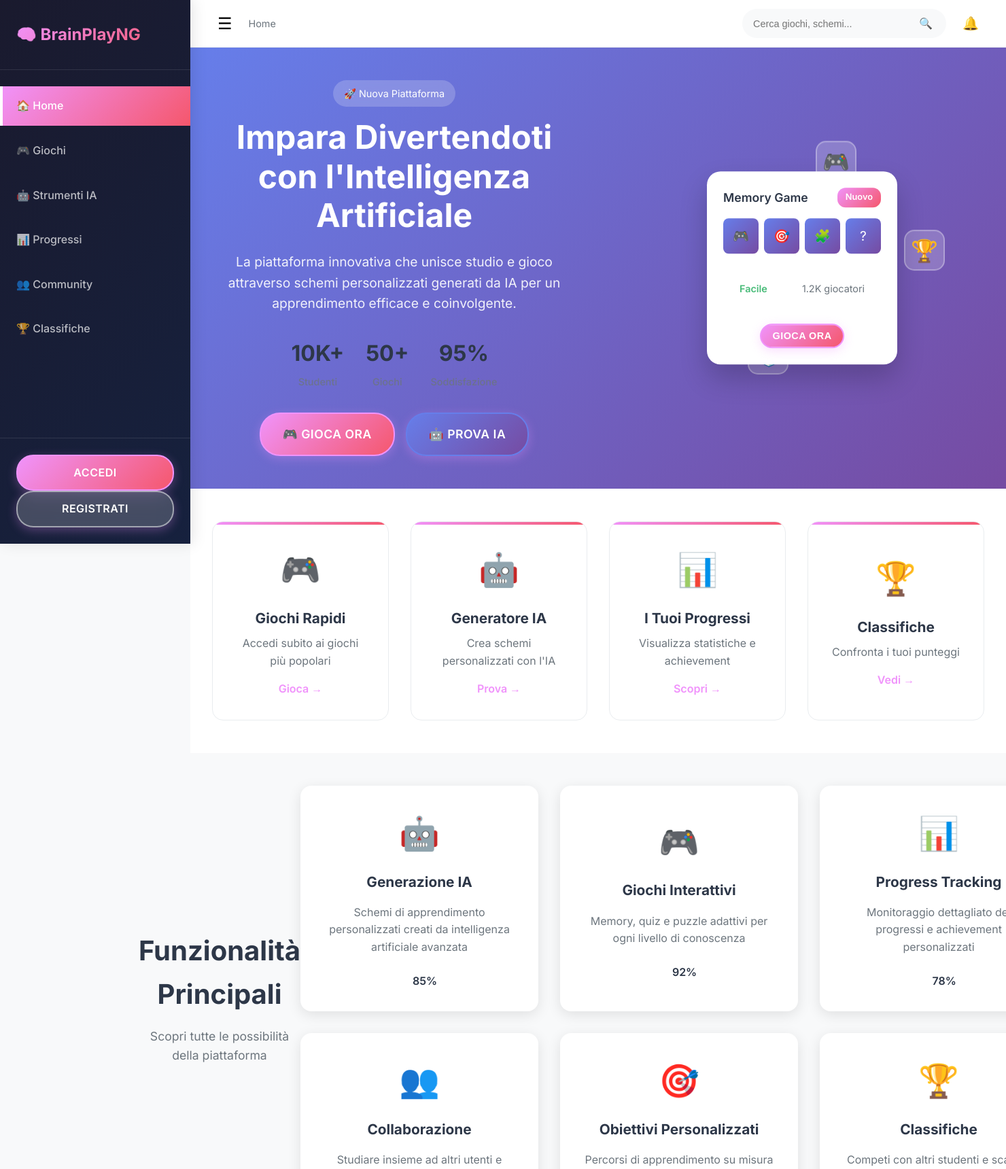
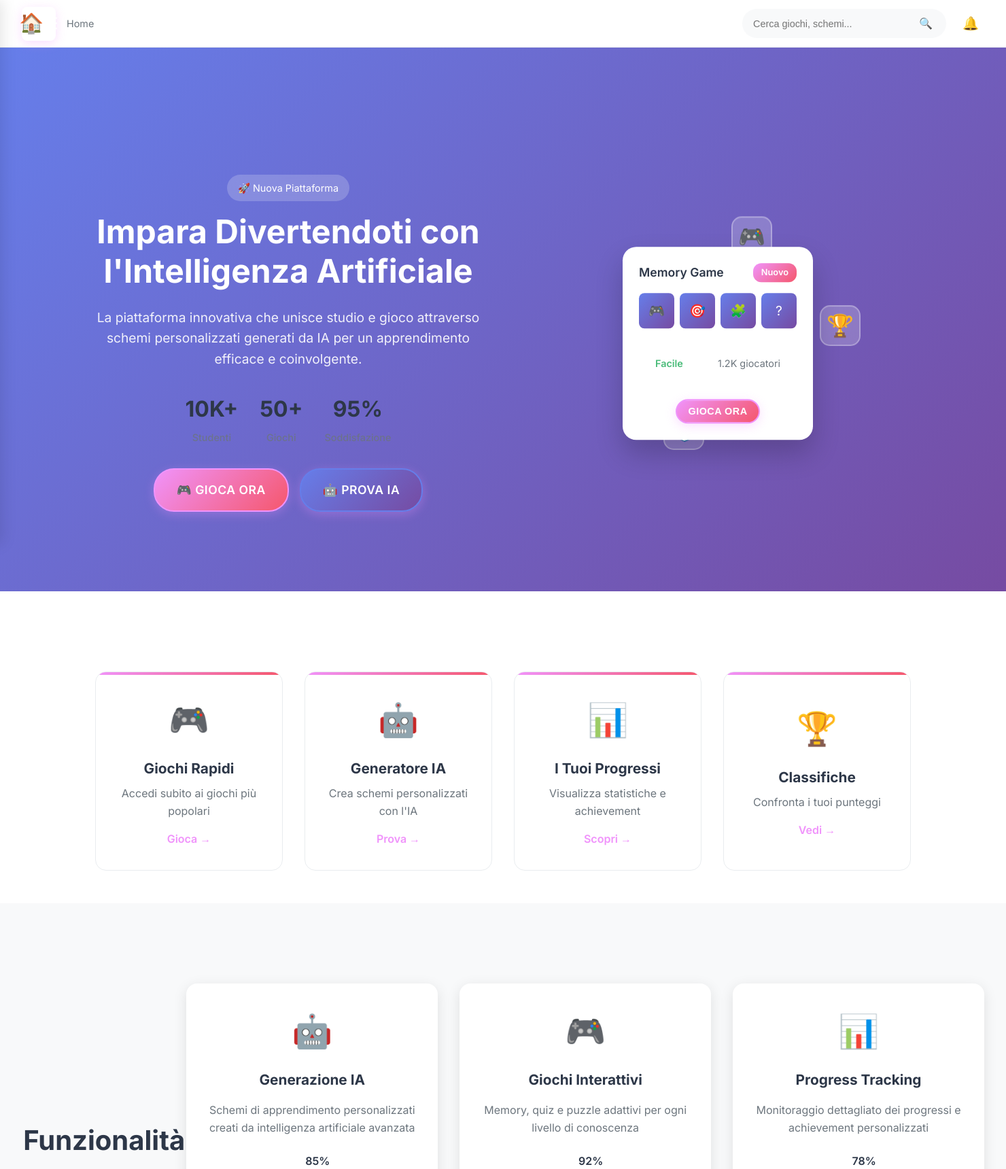
Before and after one commit to gabrieleghid-jpg/brainplayng, a Flask app: page / in a window 1480 px wide; the page is wider, and only the part inside the window is pictured. Shown: the top 1720 px of that part at 68% size. Run offline with Flask 3, Linux system fonts and the light colour scheme.

Commit message:
casa layout

```diff
--- a/static/home/layout-new.css
+++ b/static/home/layout-new.css
@@ -43,7 +43,81 @@ body {
     display: flex;
     flex-direction: column;
     box-shadow: 4px 0 20px rgba(0, 0, 0, 0.1);
-    transition: transform 0.3s ease;
+    transition: transform 0.3s cubic-bezier(0.4, 0, 0.2, 1);
+}
+
+.sidebar.collapsed {
+    transform: translateX(-100%);
+}
+
+.sidebar.expanded {
+    transform: translateX(0);
+}
+
+/* Menu Toggle Button */
+.menu-toggle {
+    background: linear-gradient(135deg, var(--primary-color), var(--secondary-color));
+    border: none;
+    color: white;
+    font-size: 1.5rem;
+    cursor: pointer;
+    padding: 0.75rem;
+    border-radius: 12px;
+    transition: all 0.3s ease;
+    box-shadow: 0 4px 15px rgba(240, 147, 251, 0.3);
+    position: relative;
+    z-index: 1001;
+    display: flex;
+    align-items: center;
+    justify-content: center;
+    width: 50px;
+    height: 50px;
+}
+
+.menu-toggle:hover {
+    background: linear-gradient(135deg, var(--secondary-color), var(--primary-color));
+    transform: scale(1.05);
+    box-shadow: 0 6px 20px rgba(240, 147, 251, 0.4);
+}
+
+.menu-toggle:active {
+    transform: scale(0.95);
+}
+
+.menu-toggle.active {
+    background: linear-gradient(135deg, #f5576c, #f093fb);
+}
+
+/* Hamburger Menu Icon */
+.menu-toggle::before {
+    content: '🏠';
+    font-size: 1.8rem;
+    line-height: 1;
+}
+
+.menu-toggle.active::before {
+    content: '✕';
+    font-size: 1.8rem;
+    line-height: 1;
+}
+
+/* Overlay per sidebar chiusa */
+.sidebar-overlay {
+    position: fixed;
+    top: 0;
+    left: 0;
+    width: 100%;
+    height: 100%;
+    background: rgba(0, 0, 0, 0.5);
+    z-index: 999;
+    opacity: 0;
+    visibility: hidden;
+    transition: all 0.3s ease;
+}
+
+.sidebar-overlay.active {
+    opacity: 1;
+    visibility: visible;
 }
 
 .sidebar-header {
@@ -155,9 +229,11 @@ body {
 
 /* Main Content */
 .main-content {
-    margin-left: var(--sidebar-width);
+    margin-left: 0;
     min-height: 100vh;
     background: var(--light-bg);
+    width: 100%;
+    position: relative;
 }
 
 /* Top Bar */
@@ -247,11 +323,13 @@ body {
 /* Hero Section New */
 .hero-new {
     padding: 3rem 2rem;
+    padding-top: calc(3rem + var(--top-bar-height));
     background: linear-gradient(135deg, #667eea 0%, #764ba2 100%);
     color: white;
     display: flex;
     align-items: center;
     justify-content: center;
+    min-height: 100vh;
 }
 
 .hero-grid {
@@ -453,6 +531,7 @@ body {
 /* Quick Actions */
 .quick-actions {
     padding: 3rem 2rem;
+    padding-top: calc(3rem + var(--top-bar-height));
     background: white;
     display: flex;
     align-items: center;
@@ -528,6 +607,7 @@ body {
 /* Features New */
 .features-new {
     padding: 3rem 2rem;
+    padding-top: calc(3rem + var(--top-bar-height));
     background: var(--light-bg);
     display: flex;
     align-items: center;
@@ -631,6 +711,7 @@ body {
 /* Games Section */
 .games-section {
     padding: 3rem 2rem;
+    padding-top: calc(3rem + var(--top-bar-height));
     background: white;
     display: flex;
     align-items: center;
@@ -763,6 +844,7 @@ body {
 /* Progress Section */
 .progress-section {
     padding: 3rem 2rem;
+    padding-top: calc(3rem + var(--top-bar-height));
     background: linear-gradient(135deg, #f8f9fa 0%, #e9ecef 100%);
     display: flex;
     align-items: center;
@@ -818,6 +900,7 @@ body {
 /* Community Section */
 .community-section {
     padding: 3rem 2rem;
+    padding-top: calc(3rem + var(--top-bar-height));
     background: white;
     display: flex;
     align-items: center;
@@ -870,6 +953,7 @@ body {
 /* AI Tools Section */
 .ai-tools-section {
     padding: 3rem 2rem;
+    padding-top: calc(3rem + var(--top-bar-height));
     background: linear-gradient(135deg, #667eea 0%, #764ba2 100%);
     color: white;
     display: flex;
@@ -1057,12 +1141,13 @@ body {
         transform: translateX(-100%);
     }
 
-    .sidebar.active {
+    .sidebar.expanded {
         transform: translateX(0);
     }
 
     .main-content {
         margin-left: 0;
+        width: 100%;
     }
 
     .hero-grid {
```
Also changed, not shown: templates/index.html (+56 -12 lines).
